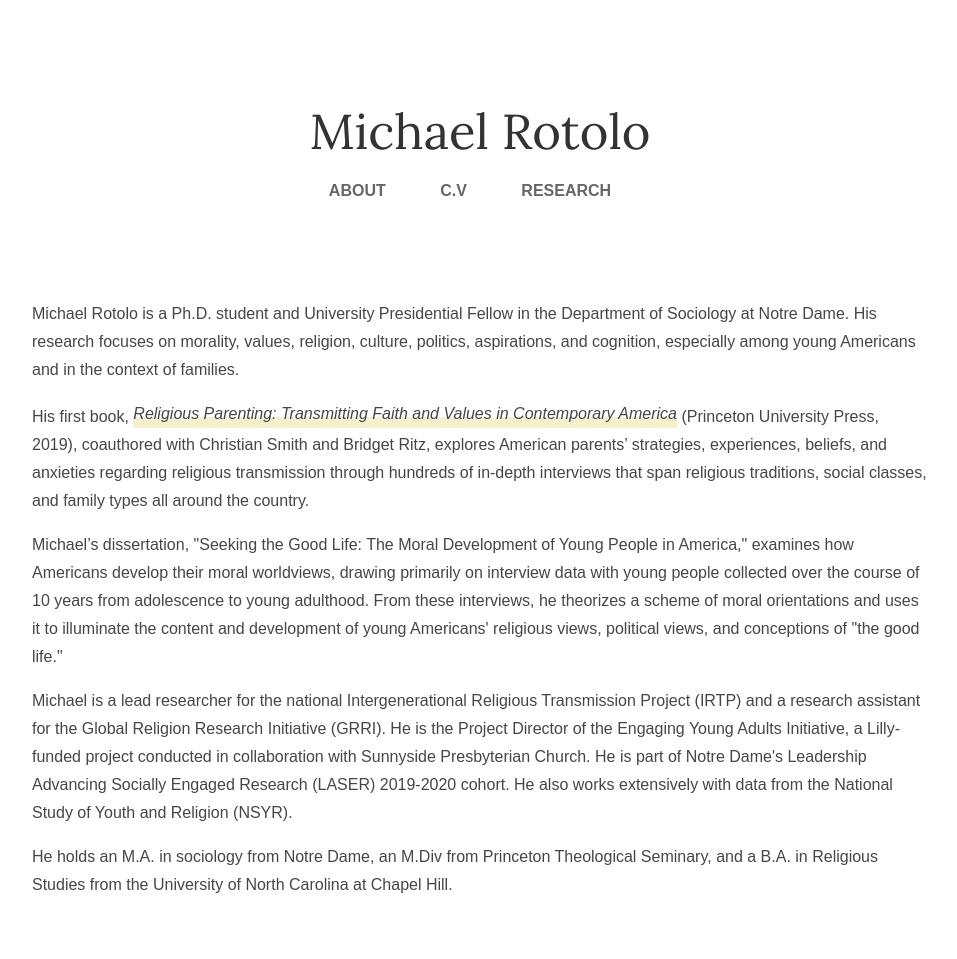
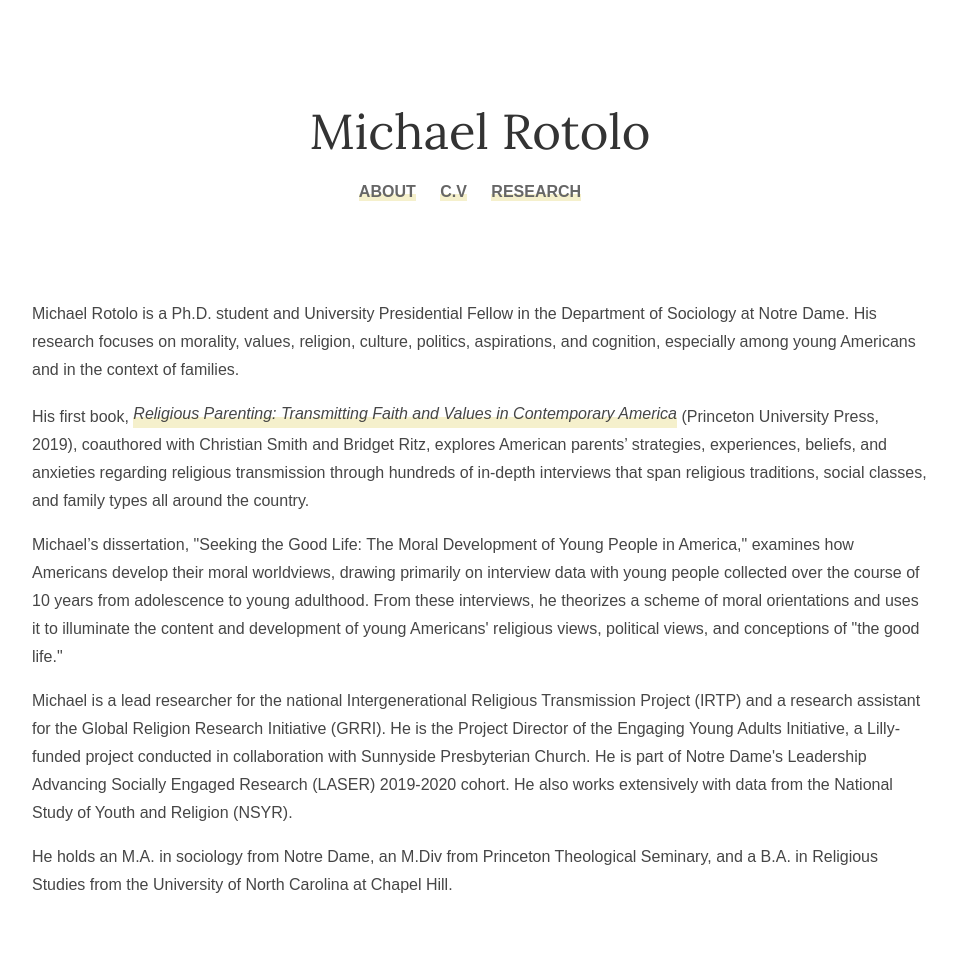
Before and after one commit to michaelrotolo/github.io, a Jekyll site: the page built from index.html, in a window 1280 px wide. Shown: the whole page, without its empty margins (160-1117 px from the left). Built offline with Jekyll 4.4.1, drawn with Linux system fonts in a browser that asks for light colours; some web fonts are replaced.

Commit message:
Update default.html

```diff
--- a/_layouts/default.html
+++ b/_layouts/default.html
@@ -10,9 +10,9 @@
 			<nav>
 				<h1><a href="/">Michael Rotolo</a></h1>
 	    		<ul>
-	        		<li><a href="/">About</a></li>
-		        	<li><a href="/cv">C.V</a></li>
-	        		<li><a href="/research/">Research</a></li>
+	        		<li><a class="link-highlight" href="/">About</a></li>
+		        	<li><a class="link-highlight" href="/cv">C.V</a></li>
+	        		<li><a class="link-highlight" href="/research/">Research</a></li>
 	    		</ul>
 			</nav>
 			<div class="container">
```
